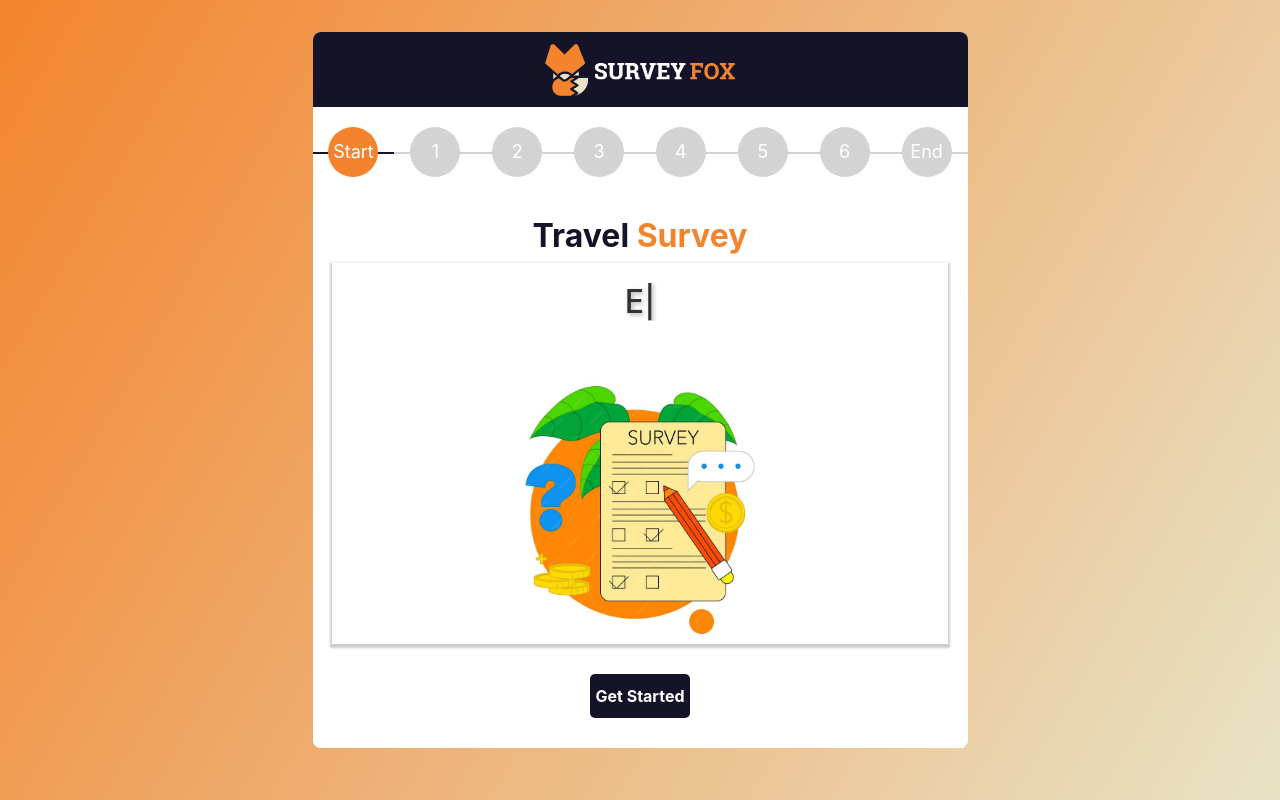
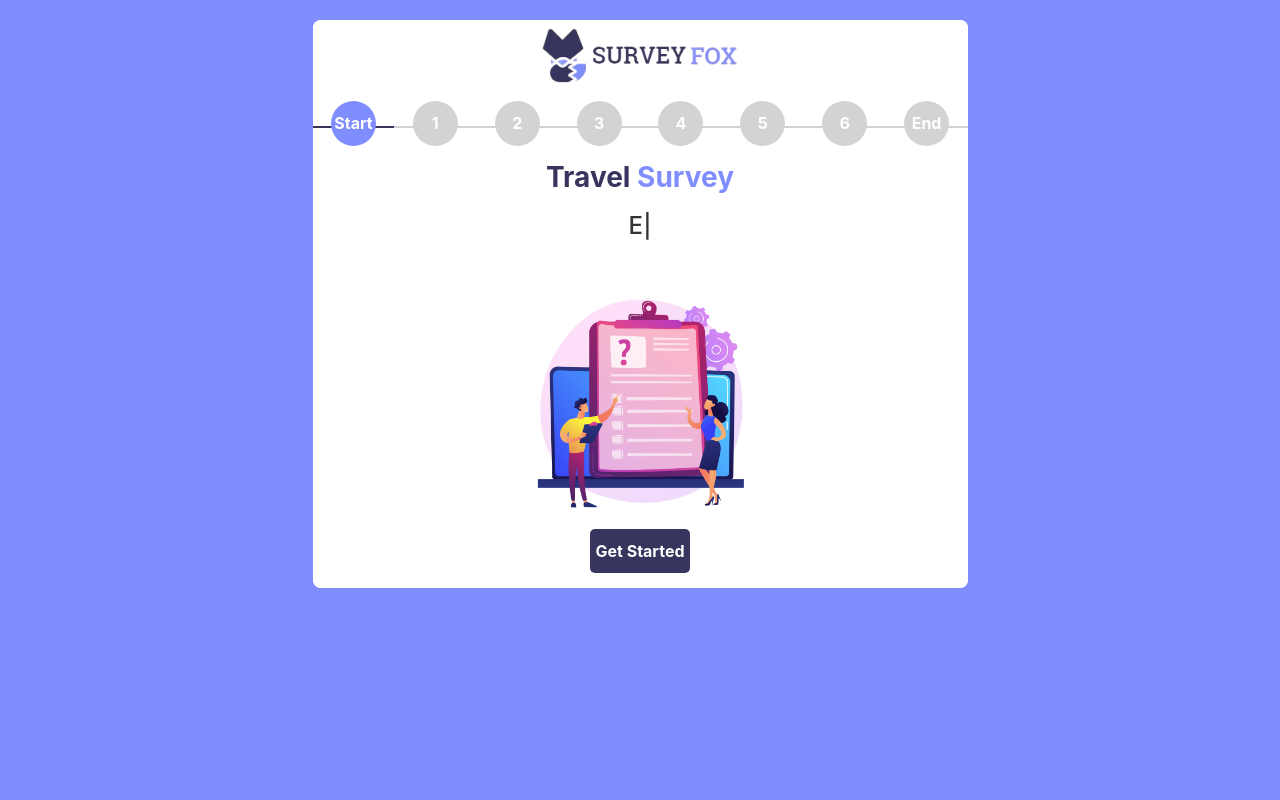
Before and after one commit to patel-isha/survey-fox, a PHP site: page /surveyfox/travel-survey-mcq.php in a window 1280 px wide. Run offline with PHP 8.4, Linux system fonts and the light colour scheme; some libraries are stand-ins or nearby versions.

Commit message:
Changed theme design to blue

```diff
--- a/assets/css/common-class.css
+++ b/assets/css/common-class.css
@@ -1,15 +1,10 @@
 /* colors */
-.title-color {
-    color: #151328;
+.navy-blue {
+    color: #37345D;
 }
 
-.orange {
-    color: #F3842D;
-}
-
-/* background colors */
-.bg-theme {
-    background-color: #151328;
+.light-blue {
+    color: #7F8DFF;
 }
 
 /* margin */
@@ -30,6 +25,10 @@
     width: 30%;
 }
 
+.w-40 {
+    width: 40%;
+}
+
 .br8 {
     border-top-left-radius: 8px;
     border-top-right-radius: 8px;
--- a/assets/css/form.css
+++ b/assets/css/form.css
@@ -20,26 +20,25 @@ body {
 
 /*Background color*/
 #grad1 {
-    background-color: #151328;
-    background-image: linear-gradient(120deg, #F3842D, #E8E3C6);
+    background-color: #7F8DFF;
 }
 
 /*form styles*/
 #msform {
     text-align: center;
     position: relative;
-    margin-top: 20px;
+    margin-top: 10px;
 }
 
 #msform fieldset .form-card {
     background: white;
     border: 0 none;
     border-radius: 0px;
-    box-shadow: 0 2px 2px 2px rgba(0, 0, 0, 0.2);
-    padding: 20px 40px 30px 40px;
+    /* box-shadow: 0 2px 2px 2px rgba(0, 0, 0, 0.2); */
+    padding: 10px 40px 30px 40px;
     box-sizing: border-box;
     width: 94%;
-    margin: 0 3% 20px 3%;
+    margin: 0 3% 1% 3%;
     position: relative;
 }
 
@@ -57,7 +56,7 @@ body {
     box-sizing: border-box;
     width: 100%;
     margin: 0;
-    padding-bottom: 20px;
+    padding-bottom: 5px;
     position: relative;
 }
 
@@ -71,8 +70,8 @@ body {
     color: #323232;
 }
 
-#msform input[type="text"], input[type="email"]
-#msform textarea {
+#msform input[type="text"],
+input[type="email"] #msform textarea {
     border: none;
     border: 1px solid #afa9a9;
     border-radius: 5px;
@@ -109,7 +108,7 @@ input[type=radio] {
 /*Blue Buttons*/
 #msform .action-button {
     width: 100px;
-    background: #151328;
+    background: #37345D;
     font-weight: bold;
     color: white;
     text-decoration: none !important;
@@ -122,13 +121,13 @@ input[type=radio] {
 
 #msform .action-button:hover,
 #msform .action-button:focus {
-    box-shadow: 0 0 0 2px white, 0 0 0 3px skyblue;
+    box-shadow: 0 0 0 2px white, 0 0 0 3px #7F8DFF;
 }
 
 /*Previous Buttons*/
 #msform .action-button-previous {
     width: 100px;
-    background: #F3842D;
+    background: #7F8DFF;
     font-weight: bold;
     color: white;
     border: 0 none;
@@ -142,7 +141,7 @@ input[type=radio] {
 
 #msform .action-button-previous:hover,
 #msform .action-button-previous:focus {
-    box-shadow: 0 0 0 2px white, 0 0 0 3px #616161;
+    box-shadow: 0 0 0 2px white, 0 0 0 3px #37345D;
 }
 
 
@@ -197,7 +196,7 @@ select.list-dt:focus {
 
 /*progressbar*/
 #progressbar {
-    margin-bottom: 30px;
+    margin-bottom: 5px;
     overflow: hidden;
     color: lightgrey;
     display: flex;
@@ -250,16 +249,17 @@ select.list-dt:focus {
 
 /*ProgressBar before any progress*/
 #progressbar li:before {
-    width: 50px;
-    height: 50px;
-    line-height: 45px;
+    width: 45px;
+    height: 45px;
+    line-height: 40px;
     display: block;
-    font-size: 18px;
+    font-size: 16px;
     color: #ffffff;
     background: lightgray;
     border-radius: 50%;
     margin: 0 auto 10px auto;
     padding: 2px;
+    font-weight: bold;
 }
 
 /*ProgressBar connectors*/
@@ -276,11 +276,11 @@ select.list-dt:focus {
 
 /*Color number of the step and the connector before it*/
 #progressbar li.active:before {
-    background: #F3842D;
+    background: #7F8DFF;
 }
 
 #progressbar li.active:after {
-    background: #151328;
+    background: #37345D;
 }
 
 /*Imaged Radio Buttons*/
@@ -307,7 +307,7 @@ select.list-dt:focus {
 }
 
 input[type="radio"]:checked+.radio-label img {
-    border: 2px solid #007bff;
+    border: 2px solid #7F8DFF;
 }
 
 .radio-button-img {
@@ -319,7 +319,7 @@ input[type="radio"]:checked+.radio-label img {
 }
 
 .radio-button-img:hover {
-    box-shadow: 1px 1px 8px #151328;
+    box-shadow: 1px 1px 8px #37345D;
 }
 
 .caption-position {
@@ -329,10 +329,10 @@ input[type="radio"]:checked+.radio-label img {
 
 .tagline {
     margin-bottom: 20px;
-    text-shadow: 2px 2px 4px rgba(0, 0, 0, 0.3);
+    /* text-shadow: 2px 2px 4px rgba(0, 0, 0, 0.3); */
 }
 
-.typewriter h2 {
+.typewriter h4 {
     overflow: hidden;
     white-space: nowrap;
     margin: 0 auto;
@@ -346,31 +346,43 @@ input[type="radio"]:checked+.radio-label img {
 }
 
 @keyframes blink-caret {
-    from, to { opacity: 0; }
-    50% { opacity: 1; }
+
+    from,
+    to {
+        opacity: 0;
+    }
+
+    50% {
+        opacity: 1;
+    }
 }
 
 @keyframes typing {
-    from { width: 0; }
-    to { width: 100%; }
+    from {
+        width: 0;
+    }
+
+    to {
+        width: 100%;
+    }
 }
 
 .hidden {
     visibility: hidden;
 }
 
-table
-{
+table {
     width: 100%;
     border-collapse: collapse;
 }
-th, td
-{
-     border: 1px solid black;
-     padding: 8px;
-     text-align: left;
+
+th,
+td {
+    border: 1px solid black;
+    padding: 8px;
+    text-align: left;
 }
-th
-{
-     background-color: #f2f2f2;
+
+th {
+    background-color: #f2f2f2;
 }
--- a/travel-survey-mcq.php
+++ b/travel-survey-mcq.php
@@ -15,10 +15,10 @@ include 'include/header-links.php';
     <!-- MultiStep Form -->
     <div class="container-fluid" id="grad1">
         <div class="row justify-content-center mt-0">
-            <div class="col-11 col-sm-9 col-md-7 col-lg-6 text-center p-0 mt-3 mb-2">
+            <div class="col-11 col-sm-9 col-md-7 col-lg-6 text-center p-0 mt-1 mb-1">
                 <div class="card px-0 pb-0 mt-3 mb-3">
-                    <div class="bg-theme pt-2 pb-2 br8">
-                        <img src="assets/img/logo/logo.png" class="m-auto w-30">
+                    <div class="bg-white pt-2 pb-2 br8">
+                        <img src="assets/img/logo/logo-blue.png" class="m-auto w-30">
                     </div>
                     <div class="row">
                         <div class="col-md-12 mx-0">
@@ -34,15 +34,15 @@ include 'include/header-links.php';
                                     <li id="step6"></li>
                                     <li id="step7"></li>
                                 </ul>
-                                <h2 class="title-color"><strong>Travel <span class="orange">Survey</span></strong></h2>
+                                <h3 class="navy-blue"><strong>Travel <span class="light-blue">Survey</span></strong></h3>
                                 <!-- fieldsets -->
                                 <fieldset name="step0">
                                     <div class="form-card text-center pb-0">
-                                        <div class="typewriter">
-                                            <h2 class="tagline mb-2 line1">Explore Your Travel Preferences:</h2>
-                                            <h2 class="tagline orange line2 mb-2 hidden">Start Your Journey Now!</h2>
+                                        <div class="typewriter mb-3">
+                                            <h4 class="tagline mb-2 line1">Explore Your Travel Preferences:</h4>
+                                            <h4 class="tagline light-blue line2 mb-2 hidden">Start Your Journey Now!</h4>
                                         </div>
-                                        <img src="assets/img/begin-survey.jpg" class="w-50">
+                                        <img src="assets/img/begin-survey.jpg" class="w-40">
                                     </div>
 
                                     <input type="button" name="next" class="next action-button" value="Get Started" />
@@ -50,11 +50,11 @@ include 'include/header-links.php';
                                 <fieldset name="step1">
                                     <div class="form-card">
                                         <div class="mb-30">
-                                            <h6 class="title-color mb-3">Full name</h6>
+                                            <h6 class="navy-blue mb-3">Full name</h6>
                                             <input type="text" class="form-control" name="txtFullname" id="txtFullname" required>
                                         </div>
                                         <div class="mb-30">
-                                            <h6 class="title-color mb-3">Email</h6>
+                                            <h6 class="navy-blue mb-3">Email</h6>
                                             <input type="text" class="form-control" name="txtEmail" id="txtEmail" required>
                                         </div>
                                         <input type="hidden" id="hdnMainEnrollId" name="generatedId" value="">
@@ -69,7 +69,7 @@ include 'include/header-links.php';
                                     <div class="form-card">
                                         <!-- checkbox -->
                                         <div class="mb-30">
-                                            <h6 class="title-color">1) What type of traveler are you?</h6>
+                                            <h6 class="navy-blue">1) What type of traveler are you?</h6>
                                             <div class="checkbox">
                                                 <label><input type="checkbox" value="">Adventure seeker</label>
                                             </div>
@@ -88,7 +88,7 @@ include 'include/header-links.php';
                                         </div>
                                         <!-- radio button -->
                                         <div class="mb-30">
-                                            <h6 class="title-color">2) How often do you travel in a year?</h6>
+                                            <h6 class="navy-blue">2) How often do you travel in a year?</h6>
                                             <div class="radio">
                                                 <label><input type="radio" name="optradio" checked>Less than once</label>
                                             </div>
@@ -110,7 +110,7 @@ include 'include/header-links.php';
                                     <div class="form-card">
                                         <!-- checkbox -->
                                         <div class="mb-30">
-                                            <h6 class="title-color mb-3">3) Which mode of transportation do you prefer for long-distance travel?</h6>
+                                            <h6 class="navy-blue mb-3">3) Which mode of transportation do you prefer for long-distance travel?</h6>
                                             <div class="checkbox">
                                                 <label><input type="checkbox" value="">Airplane</label>
                                             </div>
@@ -129,7 +129,7 @@ include 'include/header-links.php';
                                         </div>
                                         <!-- radio button -->
                                         <div class="mb-30">
-                                            <h6 class="title-color mb-3">4) What influences your destination choice the most?</h6>
+                                            <h6 class="navy-blue mb-3">4) What influences your destination choice the most?</h6>
                                             <div class="radio">
                                                 <label><input type="radio" name="optradio" checked>Budget</label>
                                             </div>
@@ -157,7 +157,7 @@ include 'include/header-links.php';
                                     <div class="form-card">
                                         <!-- image radio button -->
                                         <div class="mb-30">
-                                            <h6 class="title-color mb-3">5) What type of accommodation do you prefer?</h6>
+                                            <h6 class="navy-blue mb-3">5) What type of accommodation do you prefer?</h6>
                                             <div class="radio-group">
                                                 <input type="radio" id="image1" name="image" value="image1" class="none">
                                                 <label class='radio-inline radio-label' for="image1">
@@ -192,7 +192,7 @@ include 'include/header-links.php';
                                         </div>
                                         <!-- radio button -->
                                         <div class="mb-30">
-                                            <h6 class="title-color">6) How do you plan your travel itinerary?</h6>
+                                            <h6 class="navy-blue">6) How do you plan your travel itinerary?</h6>
                                             <div class="radio">
                                                 <label><input type="radio" name="optradio">Plan everything meticulously in advance</label>
                                             </div>
@@ -216,7 +216,7 @@ include 'include/header-links.php';
                                     <div class="form-card">
                                         <!-- checkbox -->
                                         <div class="mb-30">
-                                            <h6 class="title-color mb-3">7) What activities do you enjoy most while traveling? (Select all that apply)</h6>
+                                            <h6 class="navy-blue mb-3">7) What activities do you enjoy most while traveling? (Select all that apply)</h6>
                                             <div class="checkbox">
                                                 <label><input type="checkbox" value="">Sightseeing</label>
                                             </div>
@@ -241,7 +241,7 @@ include 'include/header-links.php';
                                         </div>
                                         <!-- radio button -->
                                         <div class="mb-30">
-                                            <h6 class="title-color mb-3">8) How do you prefer to book your travel arrangements?</h6>
+                                            <h6 class="navy-blue mb-3">8) How do you prefer to book your travel arrangements?</h6>
                                             <div class="radio">
                                                 <label><input type="radio" name="optradio" checked>Online travel agencies (e.g., Expedia, Booking.com)</label>
                                             </div>
@@ -264,7 +264,7 @@ include 'include/header-links.php';
                                     <div class="form-card">
                                         <!-- radio button -->
                                         <div class="mb-30">
-                                            <h6 class="title-color mb-3">9) How important is sustainable/eco-friendly travel to you?</h6>
+                                            <h6 class="navy-blue mb-3">9) How important is sustainable/eco-friendly travel to you?</h6>
                                             <div class="radio">
                                                 <label><input type="radio" name="optradio" checked>Very important</label>
                                             </div>
@@ -277,7 +277,7 @@ include 'include/header-links.php';
                                         </div>
                                         <!-- checkbox -->
                                         <div class="mb-30">
-                                            <h6 class="title-color mb-3">10) How do you typically document your travel experiences?</h6>
+                                            <h6 class="navy-blue mb-3">10) How do you typically document your travel experiences?</h6>
                                             <div class="checkbox">
                                                 <label><input type="checkbox" value="">Photos</label>
                                             </div>
```
Also changed, not shown: business-survey-mcq.php (+17 -17 lines), business-survey.php (+17 -17 lines), education-survey-mcq.php (+16 -16 lines), food-survey-mcq.php (+17 -17 lines), food-survey.php (+17 -17 lines), index.php (+7 -7 lines), test.php (+15 -15 lines), travel-survey.php (+18 -18 lines), assets/img/begin-survey.jpg, assets/img/logo/favicon.png, assets/img/logo/logo-blue.png (added), assets/img/logo/logo.png (deleted).
